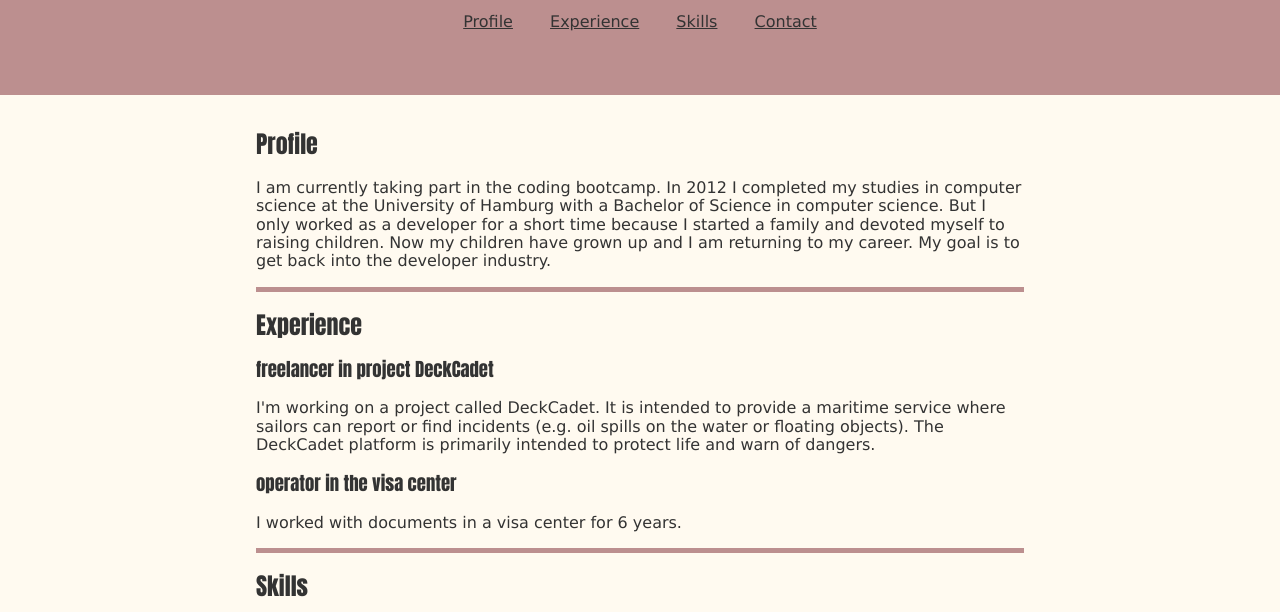
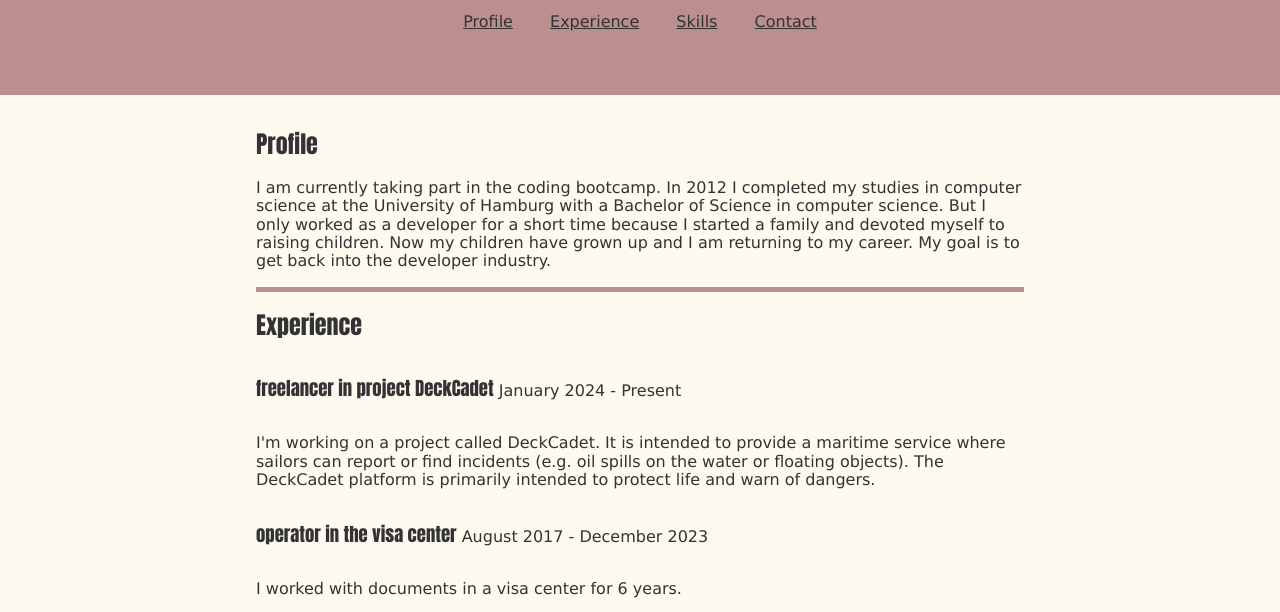
Before and after one commit to ReginaMueller/CV, a plain HTML site: page index.html in a window 1280 px wide. Shown: the part 149-761 px from the top of the page. Drawn offline with nearby package versions, Linux system fonts and the light colour scheme.

Commit message:
feat: added display

```diff
--- a/index.html
+++ b/index.html
@@ -46,7 +46,8 @@
         <article id="Experience">
             <h2>Experience</h2>
             <section>
-                <h3>freelancer in project DeckCadet</h3>
+                <h3 class="experience-heading">freelancer in project DeckCadet</h3>
+                <p class="experience-subheading">January 2024 - Present</p>
                 <p>
                     I'm working on a project called DeckCadet.
                     It is intended to provide a maritime service
@@ -57,7 +58,8 @@
                 </p>
             </section>
             <section>
-                <h3>operator in the visa center</h3>
+                <h3 class="experience-heading">operator in the visa center</h3>
+                <p class="experience-subheading">August 2017 - December 2023</p>
                 <p>
                     I worked with documents in a visa center for 6 years.
                 </p>
--- a/style.css
+++ b/style.css
@@ -76,3 +76,11 @@ header ::selection {
 address {
   font: inherit;
 }
+
+.experience-heading {
+  display: inline-block;
+}
+
+.experience-subheading {
+  display: inline-block;
+}
```
